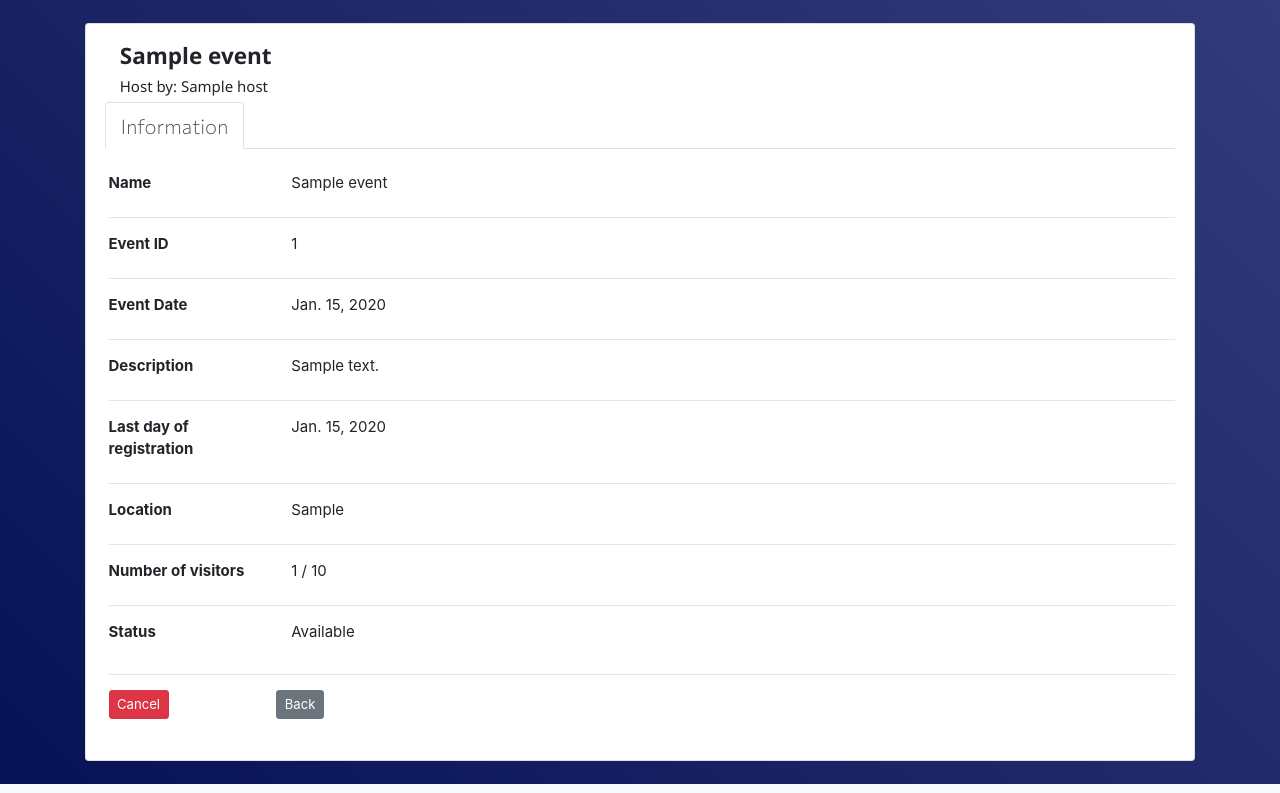
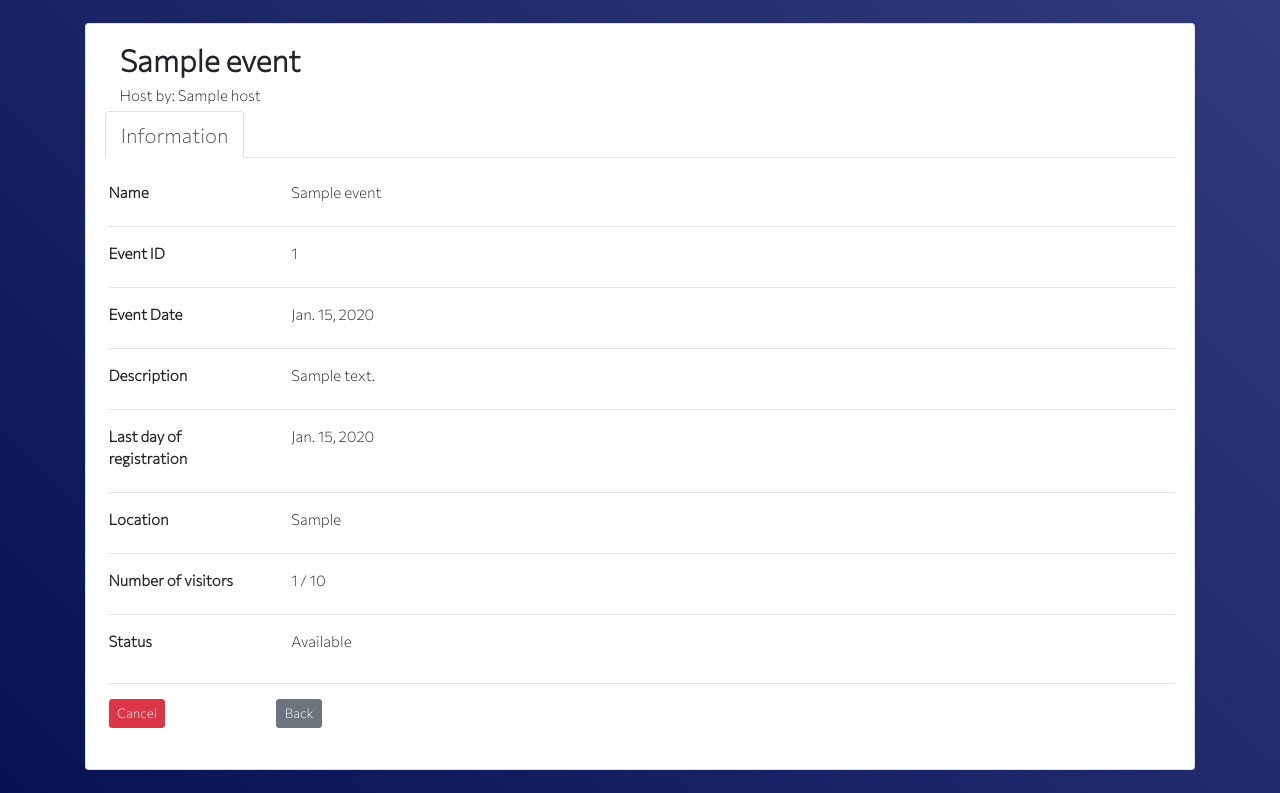
Before and after one commit to EveGroup/EveHolder, a Django app: template templates/eve_holder/events/event_detail.html in a window 1280 px wide. Shown: the part 60-853 px from the top of the page. Run offline with Django 3.2, Linux system fonts and the light colour scheme; the template is opened without the code that fills it: values that come from a table or form of the project are taken from there, others are empty; tables that the repository leaves empty hold one stand-in row (values such as "Sample post"); parts of the project's set-up code (start-up, migrations or seed data) failed here and were passed over; some libraries are stand-ins or nearby versions; some web fonts are replaced.

Commit message:
font edited

```diff
--- a/templates/eve_holder/events/event_detail.html
+++ b/templates/eve_holder/events/event_detail.html
@@ -8,15 +8,15 @@
         <div class="row">
             <div class="col-12">
                 <div class="card">
-                    <div class="card-body">
+                    <div class="card-body" style="font-family: 'Commissioner', sans-serif;">
                         <div class="card-title mb-4">
                             <div class="d-flex justify-content-start">
                                 <div class="middle">
                                 </div>
                                 <div class="userData ml-3">
                                     <h2 class="d-block"
-                                        style="font-size: 1.5rem; font-weight: bold">{{ event.event_name }}</h2>
-                                    <h6 class="d-block">Host by: {{ host_name }}
+                                        style="font-size: 2rem; font-weight: bold; font-family: 'Commissioner', sans-serif;">{{ event.event_name }}</h2>
+                                    <h6 class="d-block" style="font-family: 'Commissioner', sans-serif;">Host by: {{ host_name }}
                                     </h6>
                                 </div>
                                 <div class="ml-auto">
--- a/templates/eve_holder/hosts/host.html
+++ b/templates/eve_holder/hosts/host.html
@@ -10,7 +10,7 @@
             <div class="card card-body" style="font-family: 'Commissioner', sans-serif; align-self: center;">
                 <h3 style="font-family: 'Commissioner', sans-serif; color: #031b88;">My Events</h3>
                 <br>
-                <table class="table table-sm">
+                <table class="table table-hover">
                     <tr>
                         <th>Event Name</th>
                         <th>Event Date</th>
--- a/templates/eve_holder/hosts/host_event_detail.html
+++ b/templates/eve_holder/hosts/host_event_detail.html
@@ -15,7 +15,7 @@
 <!--                                </div>-->
                                 <div class="userData ml-3">
                                     <h1 class="d-block"
-                                        style="font-size: 1.5rem; font-weight: bold; font-family: 'Commissioner', sans-serif">
+                                        style="font-size: 2rem; font-weight: bold; font-family: 'Commissioner', sans-serif">
                                         {{ event.event_name }}</h1>
                                     <h6 class="d-block" style="font-family: 'Commissioner', sans-serif">Host by: {{ host_name }}
                                     </h6>
```
